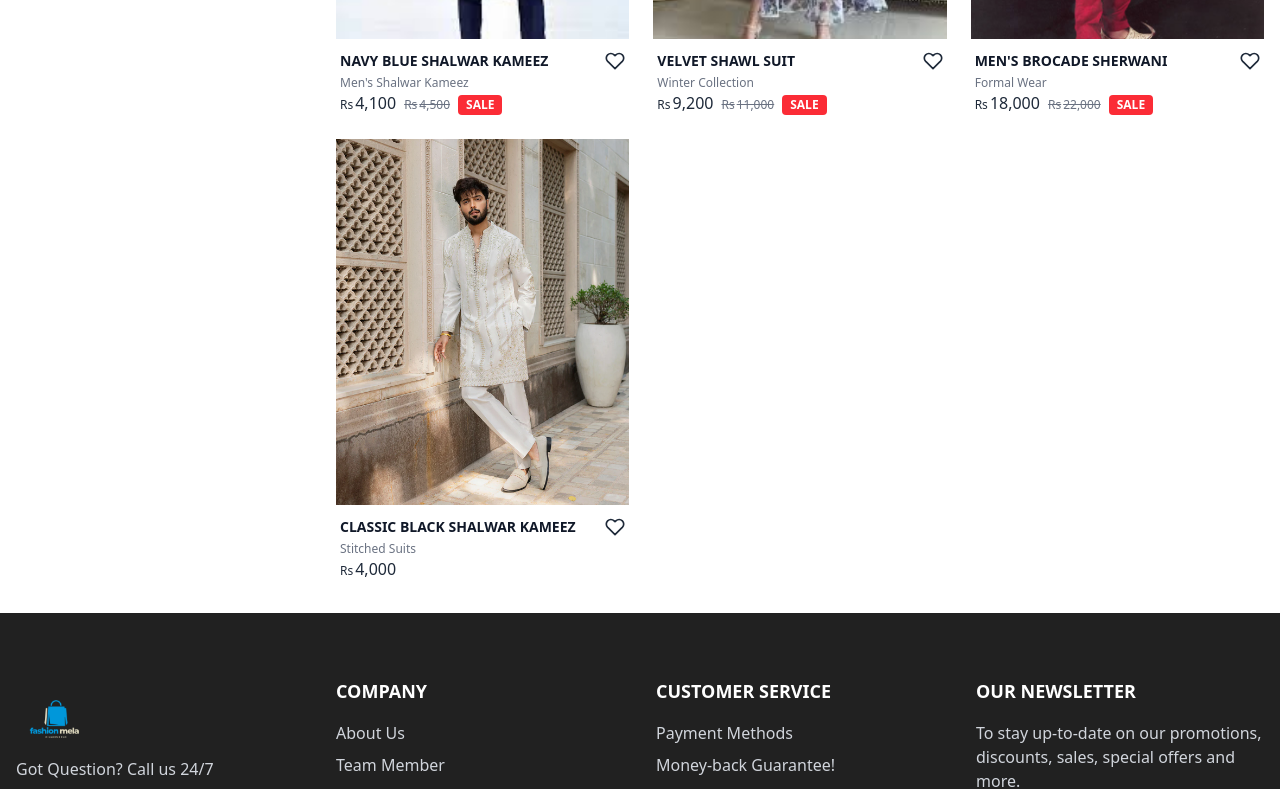
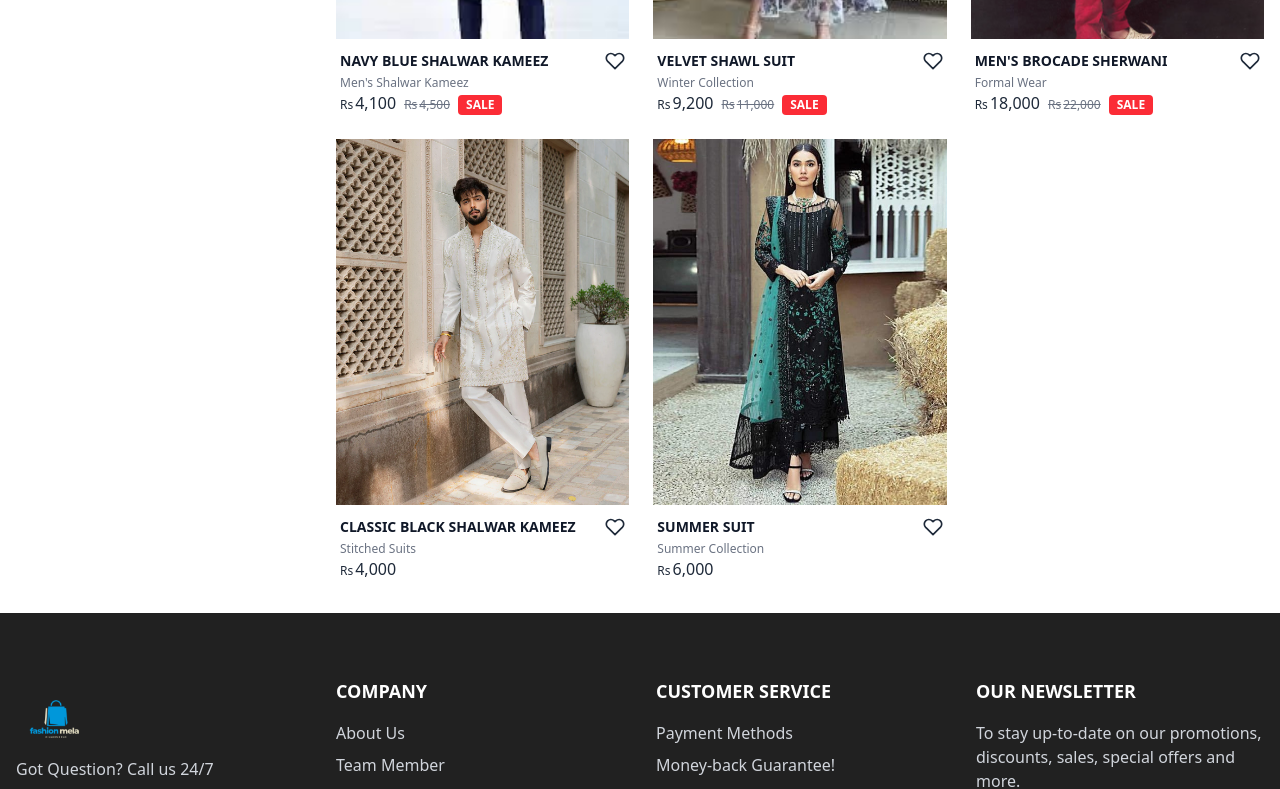
Before and after one commit to nasirnaeem50/E-Fashionmelawear, a React (Vite) app: page /shop in a window 1280 px wide. Shown: the part 1960-2749 px from the top of the page. Built offline with nearby package versions, Linux system fonts and the light colour scheme.

Commit message:
specialofferbanner fix

```diff
--- a/src/components/home/SpecialOfferBanner.jsx
+++ b/src/components/home/SpecialOfferBanner.jsx
@@ -4,11 +4,14 @@ import { motion, AnimatePresence } from "framer-motion";
 import { FaBolt } from "react-icons/fa";
 import { specialOffers } from "../../data/mockData";
 
-// This function is now outside the component for clarity
+// --- FIX: Define the target date ONCE outside the component ---
+// This creates a fixed target date 3 days in the future from the moment the component loads.
+const targetDate = new Date();
+targetDate.setDate(targetDate.getDate() + 3);
+
+// This function now calculates the difference from the fixed target date.
 function calculateTimeLeft() {
-  const year = new Date().getFullYear();
-  // Using reliable ISO date format (YYYY-MM-DD) to prevent browser inconsistencies
-  const targetDate = new Date(`${year}-12-31T23:59:59`);
+  // The target date is now fixed and won't be recalculated every second.
   const difference = +targetDate - +new Date();
 
   let timeLeft = {};
--- a/src/data/mockData.js
+++ b/src/data/mockData.js
@@ -168,6 +168,18 @@ export const products = [
         reviewCount: 25,
         image: "/images/c10.webp",
         description: "Elegant black cotton shalwar kameez for men. Premium fabric with a comfortable fit for any occasion."
+    },
+     {
+        id: 14,
+        name: "Summer Suit",
+        category: "Summer Collection",
+        gender: "Women",
+        price: 6000,
+        originalPrice: 6300,
+        rating: 4.8,
+        reviewCount: 25,
+        image: "/images/w3.jpg",
+        description: "Elegant black Summer suit. Premium fabric with a comfortable fit for any occasion."
     }
 ];
 
```
